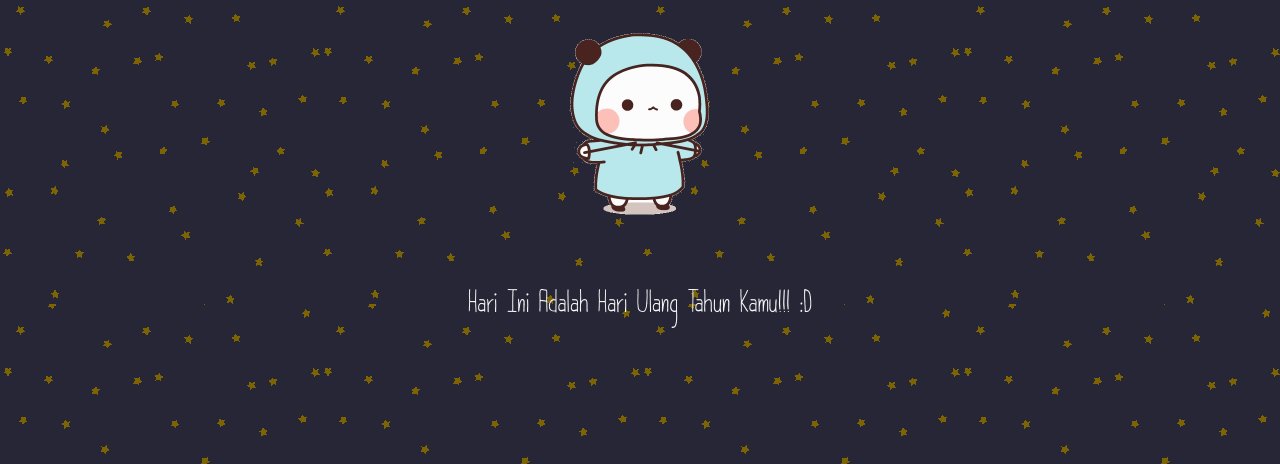
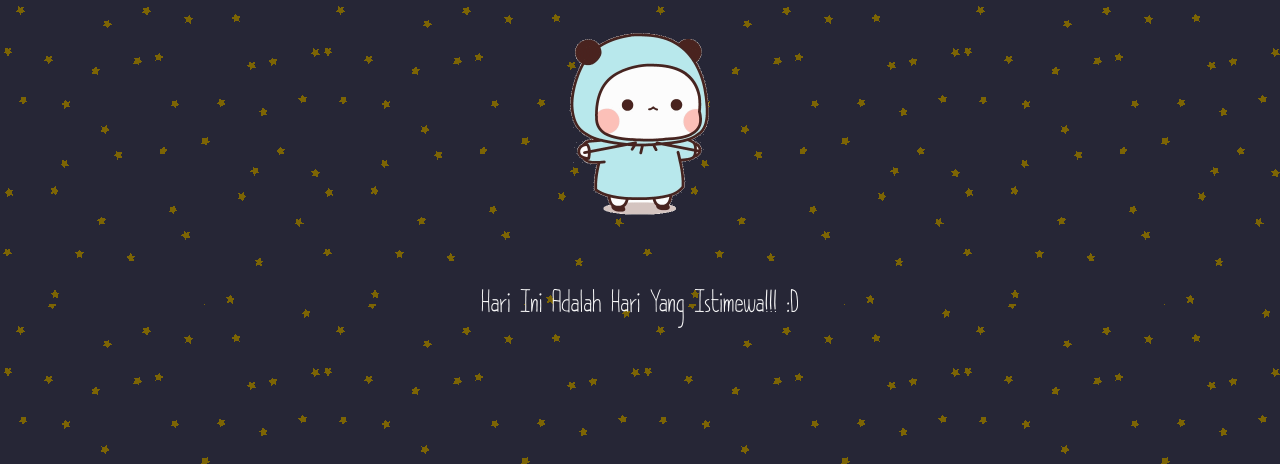
Before and after one commit to RFaisal458/rfaisal458.github.io, a website: page index.html in a window 1280 px wide. Both pictures are taken after a click on the button "TOMBOL KEBAHAGIAAN!!!". Shown: the part 336-800 px from the top of the page. Drawn offline with nearby package versions, Linux system fonts and the light colour scheme.

Commit message:
merubah text

```diff
--- a/customize.json
+++ b/customize.json
@@ -1,6 +1,6 @@
 {
     "name": "Kiki Sulistiyana",
-    "greetingText": "Hari Ini Adalah Hari Ulang Tahun Kamu!!! :D",
+    "greetingText": "Hari Ini Adalah Hari Yang Istimewa!!! :D",
     "wishText": "I Hope You Always Be Happy !!! ;)",
     "imagePath": "img/Si_Manis2.jpeg"
 }
--- a/index.html
+++ b/index.html
@@ -52,7 +52,7 @@
                 <span id="name">Kiki Sulistiyana</span>
             </h1>
             <span class=""><img src="img/cute (7).gif" width="200"></span>
-            <p class="two" id="greetingText">Btw Ini Adalah Hari Yang Istimewa..!!!</p>
+            <p class="two" id="greetingText">Hari Ini Adalah Hari Yang Istimewa !!!</p>
         </div>
         <div class="three">
             <p>Hari Ini Adalah Hari Ulang Tahun Kamu!!! :D</p>
```
